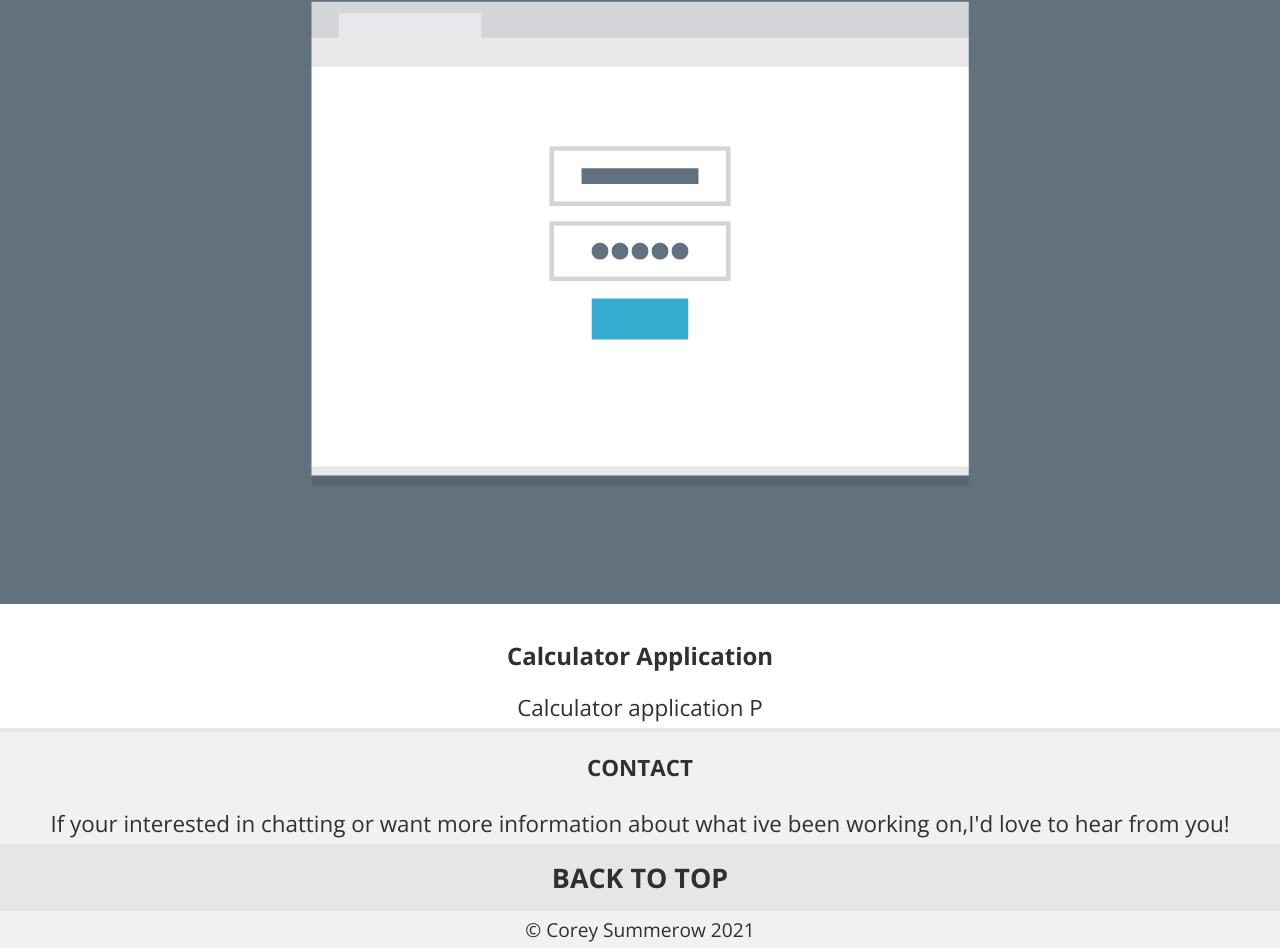
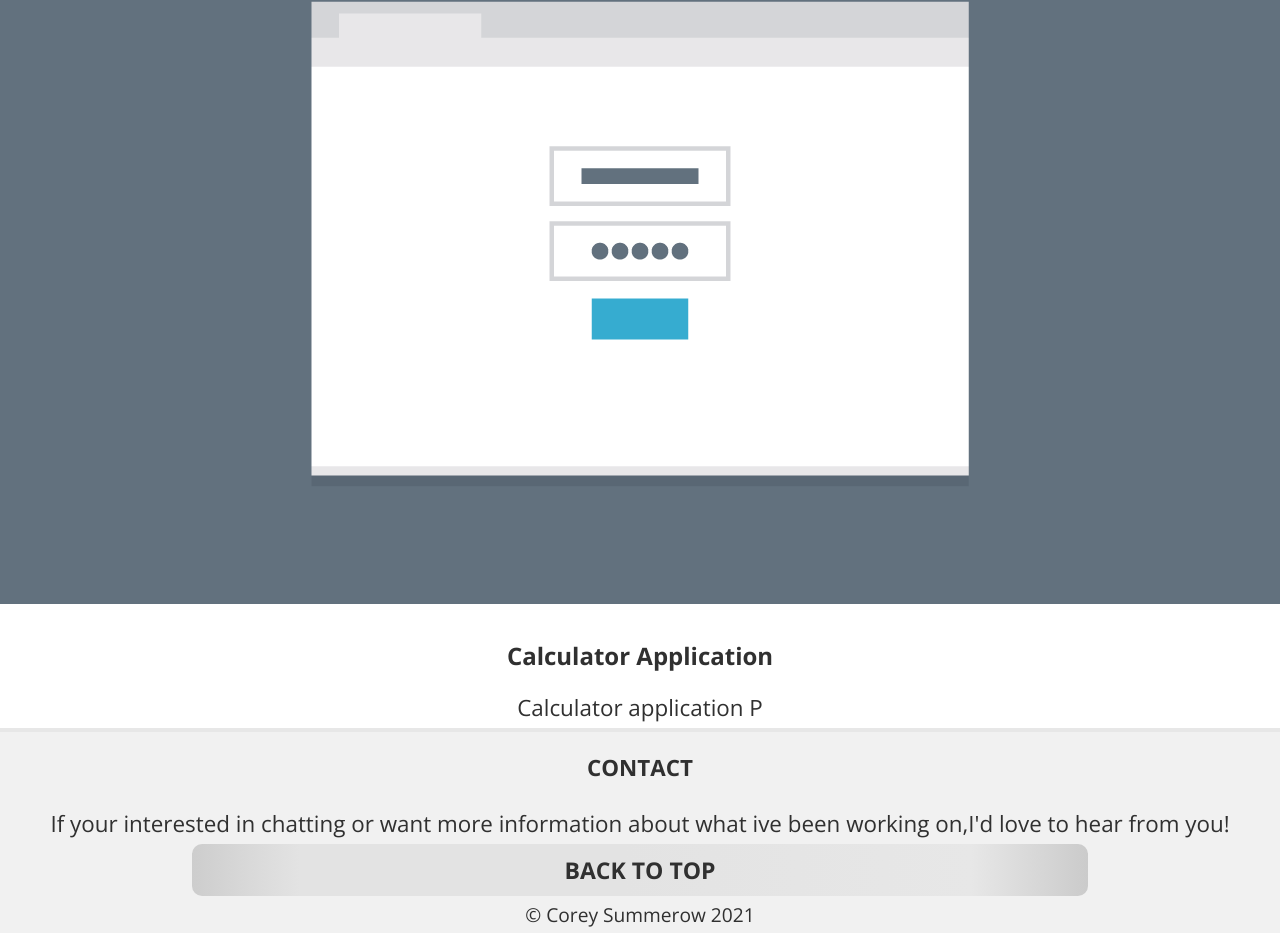
Before and after one commit to CoreyJC/portfolio-project-2, a plain HTML site: page start/index.html in a window 1280 px wide. Shown: the part 4990-5938 px from the top of the page. Drawn offline with nearby package versions, Linux system fonts and the light colour scheme.

Commit message:
changing look of back to top

```diff
--- a/start/css/style.css
+++ b/start/css/style.css
@@ -65,10 +65,12 @@ footer {
 }
 
 .backtotop {
-  background-color:rgb(230, 230, 230);
+  background: linear-gradient(90deg, rgba(205,205,205,1) 0%, rgba(227,227,227,1) 12%, rgba(227,227,227,1) 48%, rgba(231,231,231,1) 87%, rgba(203,203,203,1) 100%);
   font-weight:bold;
-  font-size:1.4em;
-  padding:15px 10px 15px 10px;
+  font-size:1.2em;
+  padding:10px 5px 10px 5px;
+  width:70%;
+  border-radius:10px;
 }
 
 .copyright {
```
